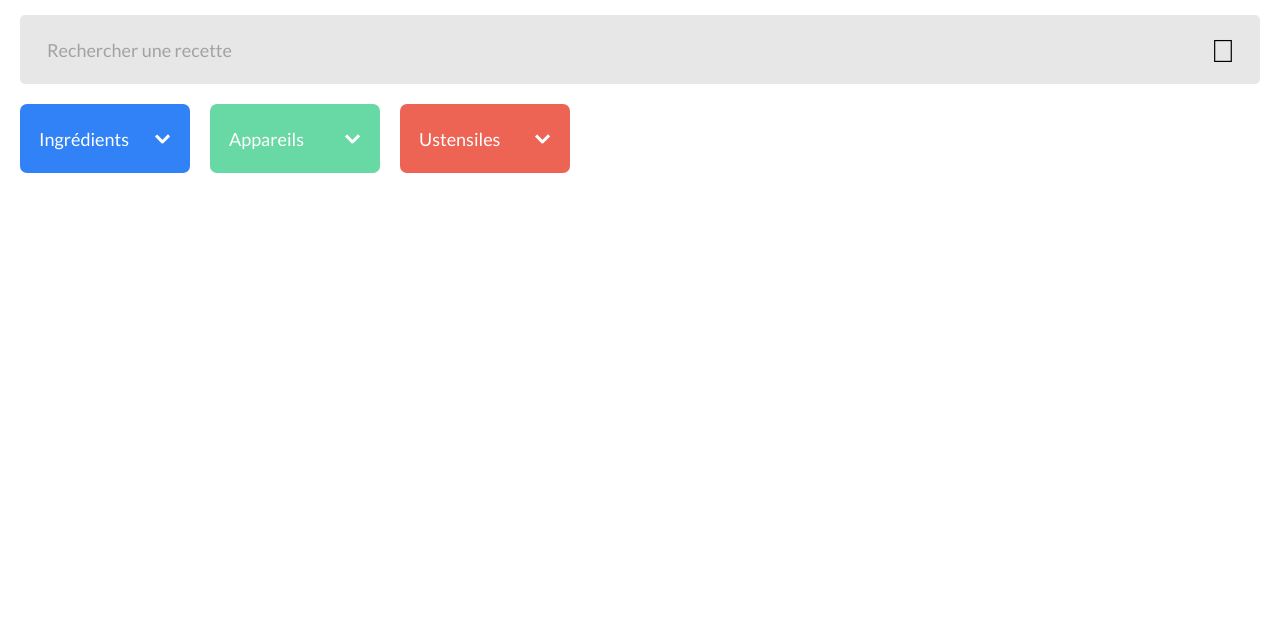
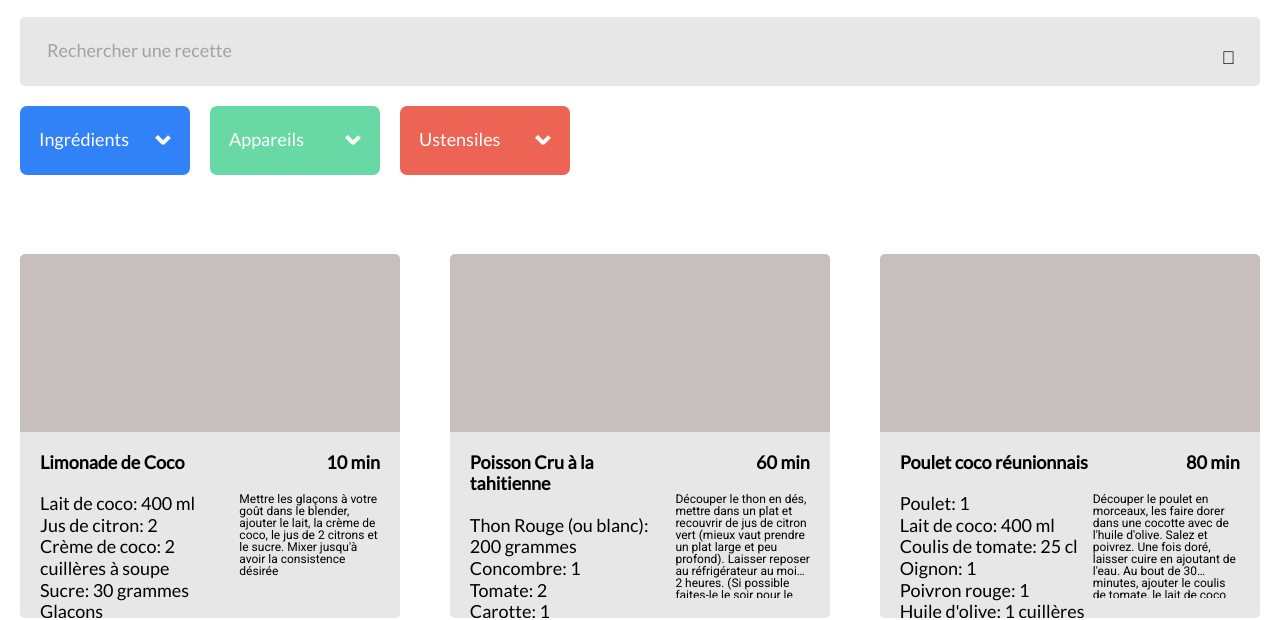
Before and after one commit to MichelD-dev/Les-Petits-Plats, a website with bundled scripts: page index.html in a window 1280 px wide. Shown: the part 187-807 px from the top of the page. Built offline with nearby package versions, Linux system fonts and the light colour scheme.

Commit message:
Création Factory cartes recettes

```diff
--- a/index.html
+++ b/index.html
@@ -34,7 +34,7 @@
       <div class="search">
         <form class="search__form" method="get" action="#">
           <input
-            type="search"
+            type="text"
             class="search__form_searchbar"
             placeholder="Rechercher une recette"
           />
@@ -47,16 +47,13 @@
       <!--------------------------SELECTEUR------------------------->
       <!------------------------------------------------------------>
 
-      <!-- <label for="medias-sort"></label> -->
-      <!-- <input id="medias-sort" class="visually-hidden" tabindex="-1" /> -->
-      <section class="selectors">
+        <section class="selectors">
         <div class="select-wrapper">
           <div class="select" id="select_ingredients">
             <div
               tabindex="0"
               class="select__trigger select__trigger_ingredients"
-              aria-label="Sélecteur"
-              id="ingredients"
+                            id="ingredients"
             >
               <span>Ingrédients</span>
               <div class="arrow"></div>
@@ -98,8 +95,7 @@
             <div
               tabindex="0"
               class="select__trigger select__trigger_appareils"
-              aria-label="Sélecteur"
-              id="appareils"
+                           id="appareils"
             >
               <span>Appareils</span>
               <div class="arrow"></div>
@@ -141,8 +137,7 @@
             <div
               tabindex="0"
               class="select__trigger select__trigger_ustensiles"
-              aria-label="Sélecteur"
-              id="ustensiles"
+                          id="ustensiles"
             >
               <span>Ustensiles</span>
               <div class="arrow"></div>
--- a/partials/base/_base.scss
+++ b/partials/base/_base.scss
@@ -12,9 +12,9 @@ body {
   box-sizing: inherit;
   user-select: none;
   font-family: 'Lato', sans-serif;
+  font-size: 18px;
+  line-height:21.6px
 }
-
-
 
 a {
   text-decoration: none;
--- /dev/null
+++ b/partials/components/_recipe-card.scss
@@ -0,0 +1,44 @@
+@use '../utils/variables' as *;
+
+.recipe-card {
+  height: 364px;
+  width: 380px;
+  border-radius: 5px;
+  overflow: hidden;
+  &__image {
+    height: 178px;
+    background: #c7bebe;
+  }
+  &__recipe {
+    height: 186px;
+    background: $primary-color;
+    display: flex;
+    padding: 20px;
+    &-left {
+      display: flex;
+      flex-direction: column;
+      &__title {
+        padding-bottom: 20px;
+      }
+    }
+    &-right {
+      width: 189px;
+      display: flex;
+      flex-direction: column;
+      &__duration {
+        align-self: flex-end;
+        padding-bottom: 20px;
+      }
+      &__description {
+        height: 109px;
+        display: -webkit-box;
+        -webkit-line-clamp: 7; //FIXME
+        -webkit-box-orient: vertical;
+        overflow: hidden;
+        font-family: 'Roboto', sans-serif;
+        font-size: 12px;
+        line-height: 12px;
+      }
+    }
+  }
+}
--- a/partials/pages/_accueil.scss
+++ b/partials/pages/_accueil.scss
@@ -1,6 +1,8 @@
 @use '../layout/header';
 @use '../layout/recipes';
 @use '../components/selector';
+@use '../components/search';
+@use '../components/recipe-card';
 
 .container {
   display: flex;
--- a/partials/utils/_variables.scss
+++ b/partials/utils/_variables.scss
@@ -1,4 +1,4 @@
-@import url('https://fonts.googleapis.com/css2?family=Lato&display=swap');
+@import url('https://fonts.googleapis.com/css2?family=Lato&family=Roboto&display=swap');
 
 $primary-color: #E7E7E7;
 $secondary-color: #3282F7;
--- /dev/null
+++ b/scripts/components/searchBar.js
@@ -0,0 +1,6 @@
+import recipes from '../data/recipes.js'
+let search = document.querySelector('.search__form_searchbar')
+
+// addReactionTo('change').on(search).withFunction(() => console.log(search.value))
+
+search.addEventListener('keydown', (e) => console.log(e.key))
--- a/scripts/data/recipes.js
+++ b/scripts/data/recipes.js
@@ -1,4 +1,4 @@
-const recipes = [
+export const recipes = [
     {
         "id": 1,
         "name" : "Limonade de Coco",
--- /dev/null
+++ b/scripts/factory/recipeFactory.js
@@ -0,0 +1,69 @@
+const recipeFactory = recipe => {
+  function getRecipeCardDOM() {
+    /**
+     * Création des éléments médias du DOM
+     */
+    const article = document.createElement('article')
+    article.classList.add('recipe-card')
+
+    const image = document.createElement('div')
+    image.classList.add('recipe-card__image')
+
+    const text = document.createElement('div')
+    text.classList.add('recipe-card__recipe')
+
+    const textLeft = document.createElement('div')
+    textLeft.classList.add('recipe-card__recipe-left')
+
+    const name = document.createElement('h2')
+    name.classList.add('recipe-card__recipe-left__title')
+    name.textContent = recipe.name
+
+    const ingredients = document.createElement('ul')
+    recipe.ingredients.forEach(item => {
+      const ingredient = document.createElement('li')
+      const ingredientName = document.createElement('span')
+
+      ingredientName.textContent = `${item.ingredient}`
+      ingredient.textContent = `${item.quantity || item.quantite ? ':' : ''}  ${
+        item.quantity || item.quantite || ''
+      } ${item.unit ?? ''}`
+
+      ingredient.insertAdjacentElement('afterbegin', ingredientName)
+      ingredients.appendChild(ingredient)
+    })
+
+    const textRight = document.createElement('div')
+    textRight.classList.add('recipe-card__recipe-right')
+
+    const cookingTime = document.createElement('h2')
+    cookingTime.classList.add('recipe-card__recipe-right__duration')
+    cookingTime.textContent = `${recipe.time} min`
+
+    const description = document.createElement('p')
+    description.classList.add('recipe-card__recipe-right__description')
+    description.textContent = recipe.description
+
+    article.appendChild(image)
+    article.appendChild(text)
+
+    text.appendChild(textLeft)
+    text.appendChild(textRight)
+
+    textLeft.appendChild(name)
+    textLeft.appendChild(ingredients)
+
+    textRight.appendChild(cookingTime)
+    textRight.appendChild(description)
+
+    // cookingTime.insertAdjacentElement(
+    //   'afterbegin',
+    //  `<i class="fa-regular fa-clock"></i>`
+    // )
+
+    return article
+  }
+  return { getRecipeCardDOM }
+}
+
+export default recipeFactory
--- a/scripts/index.js
+++ b/scripts/index.js
@@ -1 +1,73 @@
-import { sortBy } from "../scripts/components/selector.js";
+// import { sortBy } from "../scripts/components/selector.js";
+import { recipes } from './data/recipes.js'
+import recipeFactory from './factory/recipeFactory.js'
+
+let searchInput = document.querySelector('.search__form_searchbar')
+
+// addReactionTo('change').on(search).withFunction(() => console.log(search.value))
+
+const search = () => {
+  if (searchInput.value.length < 3) return
+
+  let results = []
+
+  for (let i = 0; i < recipes.length; i++) {
+    if (
+      recipes[i].name.toLowerCase().includes(searchInput.value.toLowerCase())
+    ) {
+      const result = [
+        ...recipes[i].name
+          .toLowerCase()
+          .matchAll(new RegExp(searchInput.value, 'gi')),
+      ]
+      for (const match of result) {
+        results.push(match.input)
+      }
+      // searchInput.value = result
+
+      for (let j = 0; j < recipes[i].ingredients.length; j++) {
+        if (
+          recipes[i].ingredients[j].ingredient
+            .toLowerCase()
+            .includes(searchInput.value.toLowerCase())
+        ) {
+          const result = [
+            ...recipes[i].ingredients[j].ingredient
+              .toLowerCase()
+              .matchAll(new RegExp(searchInput.value, 'gi')),
+          ]
+          for (const match of result) {
+            results.push(match.input)
+          }
+          // searchInput.value = result
+        }
+      }
+    }
+
+    if (
+      recipes[i].description
+        .toLowerCase()
+        .includes(searchInput.value.toLowerCase())
+    ) {
+      const result = [
+        ...recipes[i].description
+          .toLowerCase()
+          .matchAll(new RegExp(searchInput.value, 'gi')),
+      ]
+      for (const match of result) {
+        results.push(match.input)
+      }
+      // searchInput.value = result
+    }
+  }
+
+  console.log(results)
+}
+
+searchInput.addEventListener('keyup', search)
+
+recipes.forEach(recipe => {
+  const article = recipeFactory(recipe).getRecipeCardDOM();
+
+  document.querySelector('.recipes').appendChild(article)
+})
--- a/style.scss
+++ b/style.scss
@@ -2,6 +2,4 @@
 
 @use './partials/base/base';
 
-@use './partials/components/search' as *;
-
 @use './partials/pages/accueil';
```
Also changed, not shown: css/style.css, readme.MD, 2 other files.
